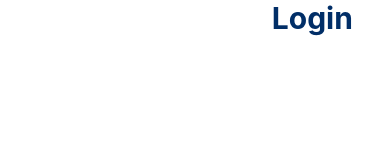
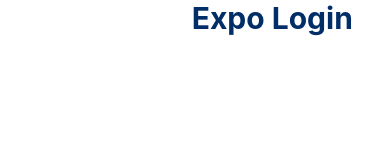
Before and after one commit to AfterHours/Expo, a React Native app: screen / in a window 390 px wide. Shown: the top 160 px of the page. Built offline with nearby package versions, Linux system fonts and the light colour scheme.

Commit message:
expo distinction logn

```diff
--- a/App.js
+++ b/App.js
@@ -17,7 +17,7 @@
   }
   return (
       <SafeAreaView style={styles.container}>
-        <Text style={styles.LoginText} onPress={() => getLog()}> Login </Text>
+        <Text style={styles.LoginText} onPress={() => getLog()}> Expo Login </Text>
         <View style={[styles.buttonStyles,styles.buttonFacebook]}
         onPress={() => {
               console.log('FB Button pressed');
```
